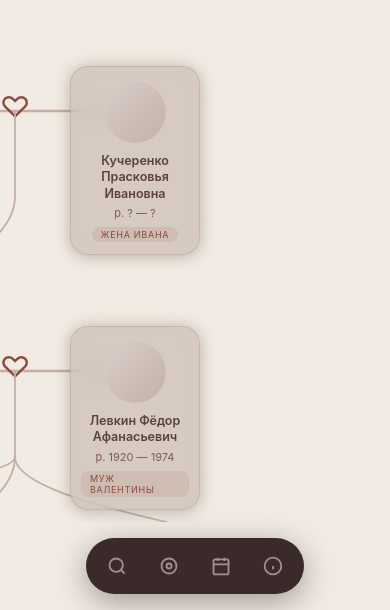
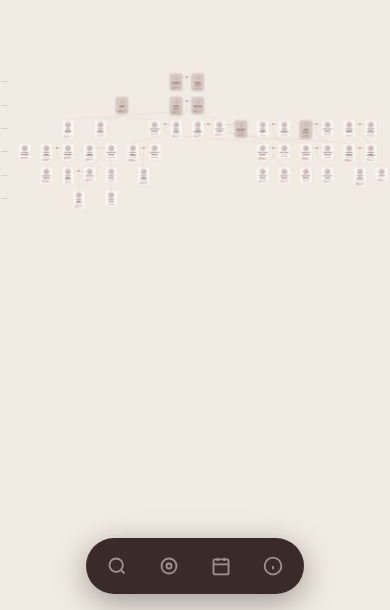
Before and after one commit to smokethenetherlands-jpg/family-tree, a plain HTML site: page index.html in a window 390 px wide. Shown: the part 234-844 px from the top of the page. Drawn offline with Linux system fonts and the light colour scheme.

Commit message:
Mobile fix: fit-all on load, revert oversized PAD, iOS safe-area for nav

```diff
--- a/app.js
+++ b/app.js
@@ -3,9 +3,9 @@ const CARD_W   = 130;
 const CARD_H   = 180;
 const COL_W    = 120;
 const ROW_H    = 260;
-const PAD_L    = 300;  // left padding - space for generation labels
-const PAD_T    = 300;
-const PAD_B    = 300;
+const PAD_L    = 88;   // left padding - space for generation labels
+const PAD_T    = 40;
+const PAD_B    = 60;
 const PHOTO_CY = 45;   // photo circle center Y from card top
 const VIRTUAL_PAD = 2000; // empty scrollable space around the tree on each side
 
@@ -109,7 +109,7 @@ function canvasSize() {
   const maxRow = Math.max(...DATA.members.map(m => m.row));
 
   return {
-    w: PAD_L + (maxCol + 1) * COL_W + 300,
+    w: PAD_L + (maxCol + 1) * COL_W + 40,
     h: PAD_T + (maxRow + 1) * ROW_H + PAD_B,
     maxRow,
   };
@@ -763,14 +763,21 @@ function restoreTreeScroll() {
   if (!scroller) return;
 
   if (state.treeScrollLeft === null) {
-    const cols = DATA.members.map(m => m.col);
-    const minCol = Math.min(...cols);
-    const maxCol = Math.max(...cols);
-    const centerCol = (minCol + maxCol) / 2;
-    const centerX = (PAD_L + centerCol * COL_W + CARD_W / 2) * state.treeScale;
-
-    state.treeScrollLeft = VIRTUAL_PAD + centerX - scroller.clientWidth / 2;
-    state.treeScrollTop  = VIRTUAL_PAD;
+    const { w, h } = canvasSize();
+    const vpW = scroller.clientWidth;
+    const vpH = scroller.clientHeight;
+    state.treeScale = Math.min(vpW / w, vpH / h);
+    const inner  = document.getElementById('tree-scale-inner');
+    const spacer = document.querySelector('.tree-scale-spacer');
+    if (inner)  inner.style.transform = `scale(${state.treeScale})`;
+    if (inner)  inner.style.left = VIRTUAL_PAD + 'px';
+    if (inner)  inner.style.top  = VIRTUAL_PAD + 'px';
+    if (spacer) spacer.style.width  = (w * state.treeScale + VIRTUAL_PAD * 2) + 'px';
+    if (spacer) spacer.style.height = (h * state.treeScale + VIRTUAL_PAD * 2) + 'px';
+    const scaledW = w * state.treeScale;
+    const scaledH = h * state.treeScale;
+    state.treeScrollLeft = VIRTUAL_PAD + (scaledW - vpW) / 2;
+    state.treeScrollTop  = VIRTUAL_PAD + (scaledH - vpH) / 2;
   }
 
   scroller.scrollLeft = state.treeScrollLeft;
--- a/index.html
+++ b/index.html
@@ -2,7 +2,7 @@
 <html lang="ru">
 <head>
   <meta charset="UTF-8">
-  <meta name="viewport" content="width=device-width, initial-scale=1.0, maximum-scale=1.0, user-scalable=no">
+  <meta name="viewport" content="width=device-width, initial-scale=1.0, maximum-scale=1.0, user-scalable=no, viewport-fit=cover">
   <title>Архив Кучеренко</title>
   <link rel="stylesheet" href="styles.css">
 </head>
--- a/styles.css
+++ b/styles.css
@@ -29,7 +29,7 @@ html, body {
 
 #nav {
   position: fixed;
-  bottom: 16px;
+  bottom: max(16px, env(safe-area-inset-bottom));
   left: 50%;
   transform: translateX(-50%);
   height: 56px;
```
